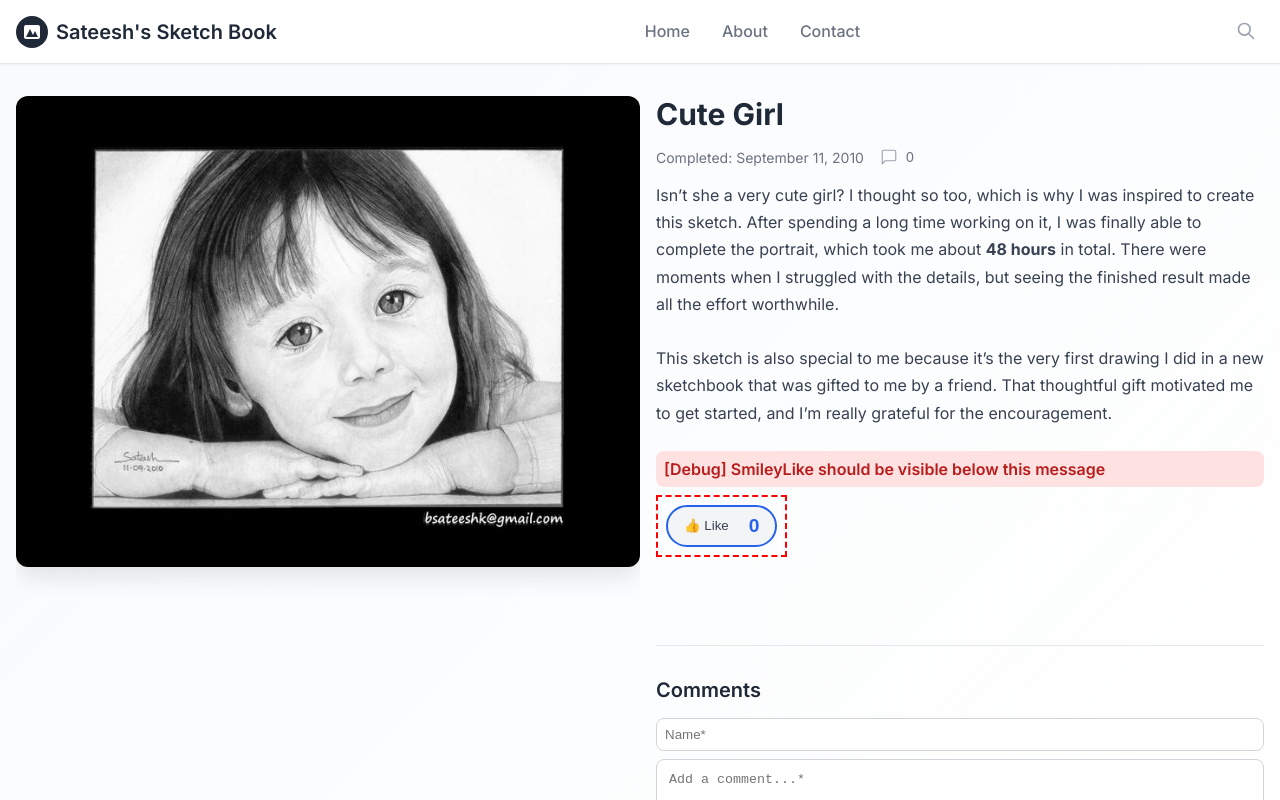
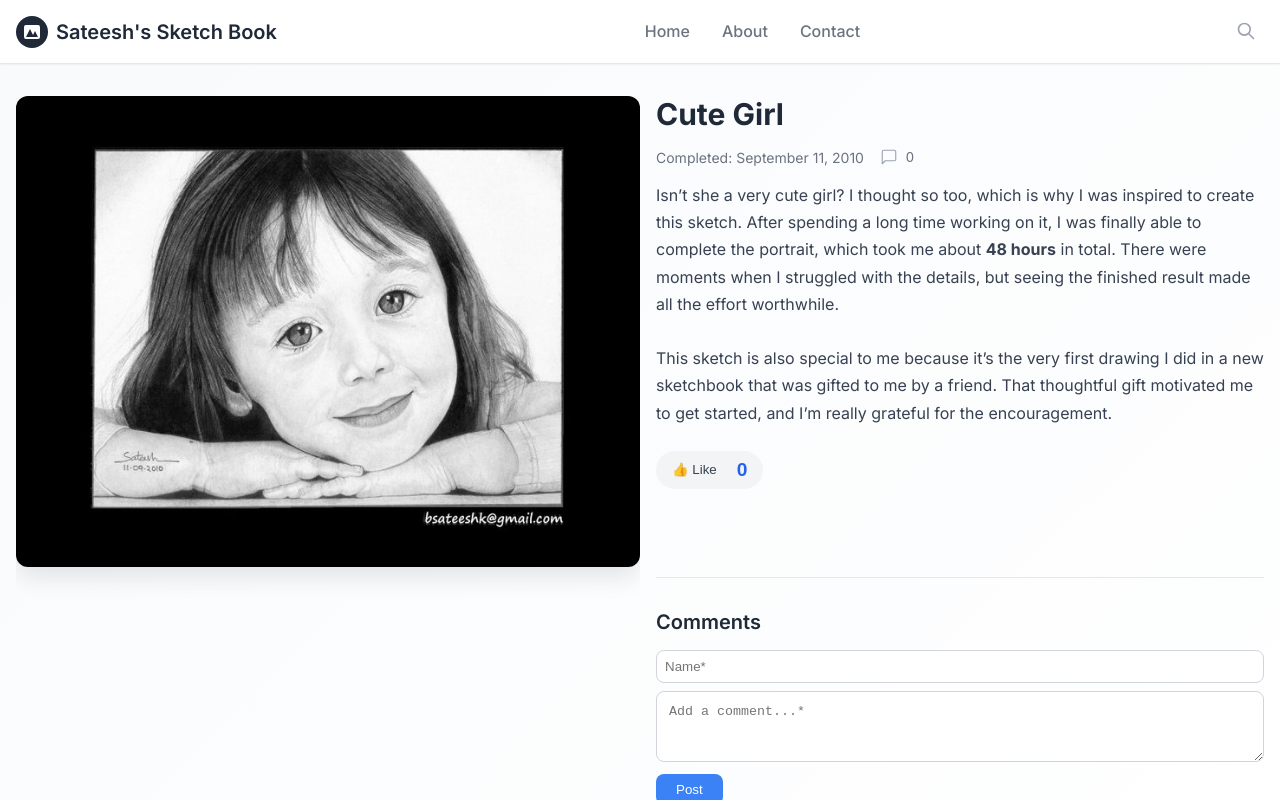
Before and after one commit to sat33shgit/SketchesWebsite, a React (Vite) app: page /sketch/1 in a window 1280 px wide. Built offline with nearby package versions, Linux system fonts and the light colour scheme; no server answers.

Commit message:
Cleanup: remove all debug code and messages from like button and details page

```diff
--- a/src/components/SmileyLike.jsx
+++ b/src/components/SmileyLike.jsx
@@ -58,12 +58,11 @@ const SmileyLike = ({ sketchId }) => {
     setLoading(false);
   };
 
-  console.log('SmileyLike rendered for sketchId:', sketchId);
   return (
-    <div style={{ display: 'inline-block', position: 'relative', border: '2px dashed red', padding: '0.5rem' }}>
+    <div style={{ display: 'inline-block', position: 'relative' }}>
       <button
         onClick={handleLikeClick}
-        style={{ background: liked ? '#dbeafe' : '#f3f4f6', borderRadius: '999px', padding: '0.5rem 1rem', fontWeight: 500, cursor: loading ? 'not-allowed' : 'pointer', border: '2px solid #2563eb', color: liked ? '#2563eb' : '#374151', display: 'inline-flex', alignItems: 'center', gap: '0.75rem' }}
+        style={{ background: liked ? '#dbeafe' : '#f3f4f6', borderRadius: '999px', padding: '0.5rem 1rem', fontWeight: 500, cursor: loading ? 'not-allowed' : 'pointer', border: 'none', color: liked ? '#2563eb' : '#374151', display: 'inline-flex', alignItems: 'center', gap: '0.75rem' }}
         aria-label={liked ? 'Unlike this sketch' : 'Like this sketch'}
         disabled={loading}
       >
--- a/src/pages/SketchDetail.jsx
+++ b/src/pages/SketchDetail.jsx
@@ -370,9 +370,6 @@ const SketchDetail = () => {
                 </div>
                 {/* Smiley Like Picker */}
                 <div style={{ margin: '1.5rem 0' }}>
-                  <div style={{ background: '#fee2e2', color: '#b91c1c', padding: '0.5rem', borderRadius: '0.5rem', marginBottom: '0.5rem', fontWeight: 600 }}>
-                    [Debug] SmileyLike should be visible below this message
-                  </div>
                   <SmileyLike sketchId={id} />
                 </div>
               </div>
```
